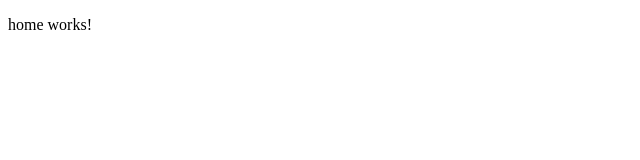
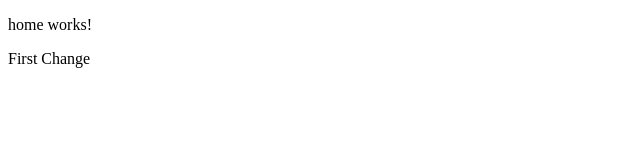
Before and after one commit to Vishal8283/schoolmgt, an Angular app: page /home in a window 1280 px wide. Shown: the top 160 px of the page, without its empty margins (0-640 px from the left). Built offline with nearby package versions, Linux system fonts and the light colour scheme.

Commit message:
Update home.component.html
tets

```diff
--- a/src/app/home/home.component.html
+++ b/src/app/home/home.component.html
@@ -1 +1,2 @@
 <p>home works!</p>
+<p>First Change</p>
```
